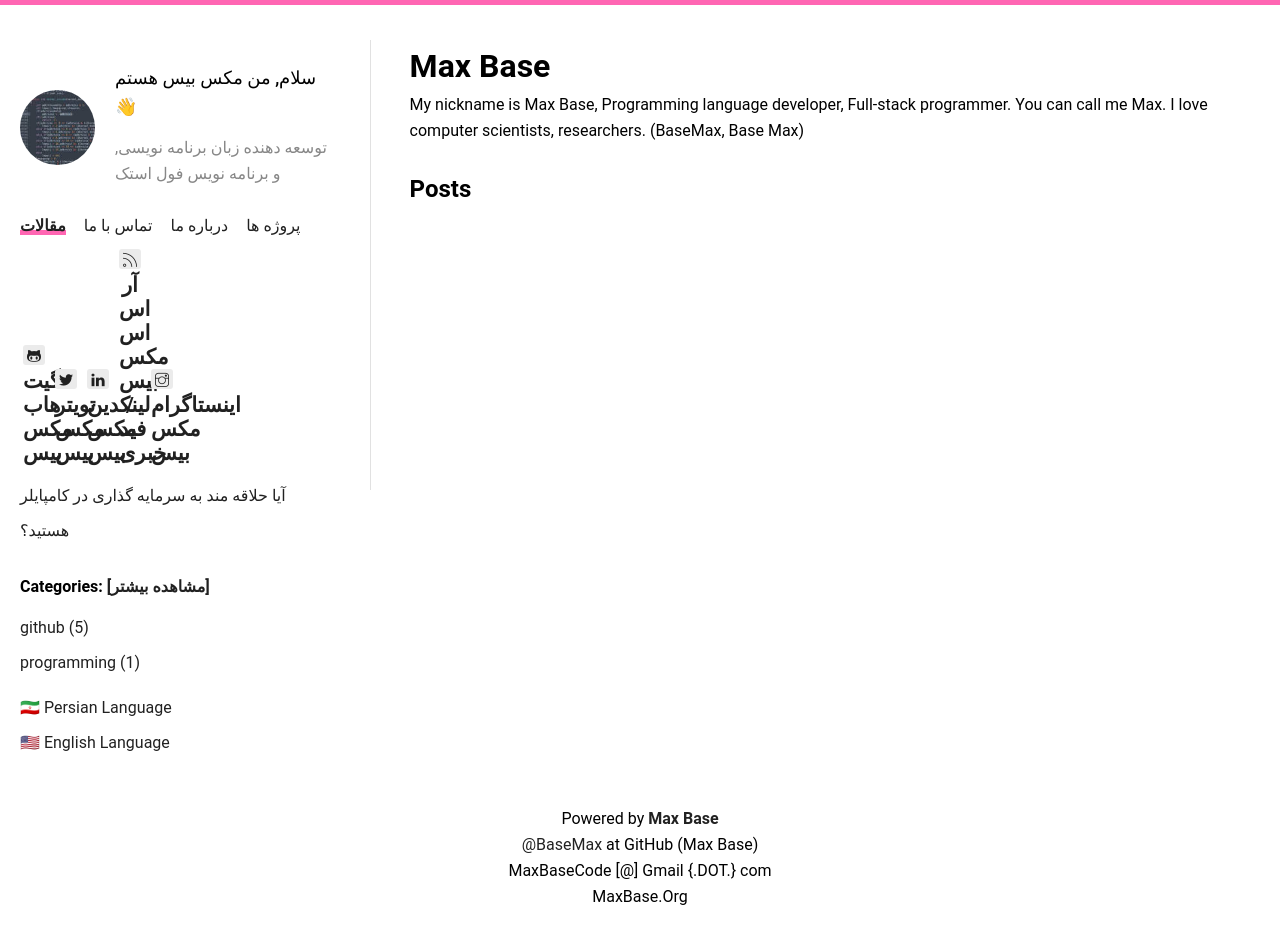
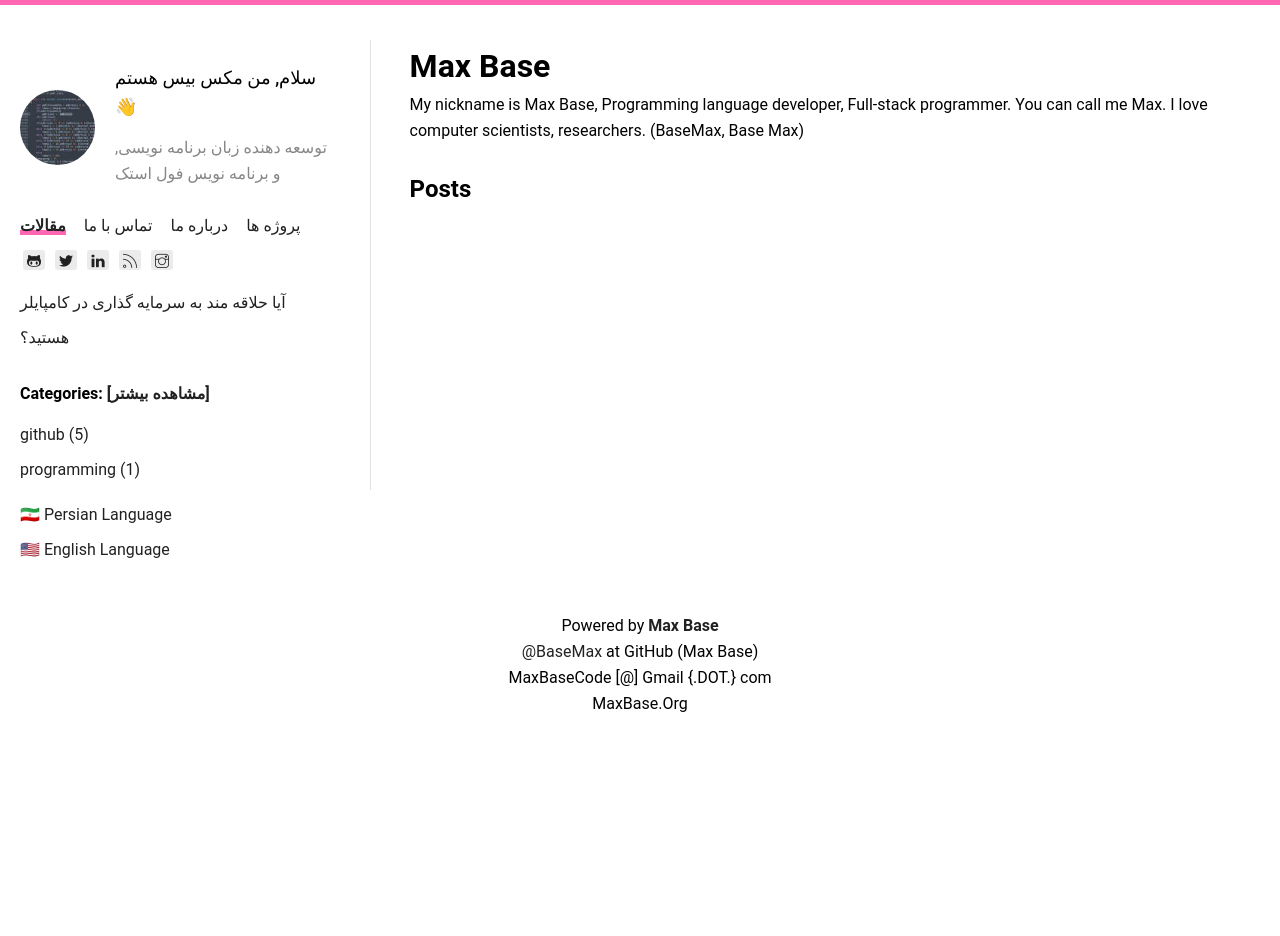
Before and after one commit to BaseMax/Fa.MaxBase.org, a Jekyll site: the page built from index.html, in a window 1280 px wide. Built offline with Jekyll 4.4.1, drawn with Linux system fonts in a browser that asks for light colours; after the commit the page ends 900 px from its top, so only the background shows below that.

Commit message:
Change p tag to div/social network links

```diff
--- a/_layouts/index.html
+++ b/_layouts/index.html
@@ -22,22 +22,22 @@ layout: default
 
 				<ul class="links">
 					<li class="post-item">
-						<a href="https://www.github.com/BaseMax" target="_blank" rel="noopener noreferrer"><span class="ti-github"></span> <p class="hidden"><h2>گیت هاب مکس بیس</h2></p></a>
+						<a href="https://www.github.com/BaseMax" target="_blank" rel="noopener noreferrer"><span class="ti-github"></span> <div class="hidden"><h2>گیت هاب مکس بیس</h2></div></a>
 					</li>
 					<li class="post-item">
-						<a href="https://twitter.com/MaxProgram" target="_blank" rel="noopener noreferrer"><span class="ti-twitter-alt"></span> <p class="hidden"><h2>تویتر مکس بیس</h2></p></a>
+						<a href="https://twitter.com/MaxProgram" target="_blank" rel="noopener noreferrer"><span class="ti-twitter-alt"></span> <div class="hidden"><h2>تویتر مکس بیس</h2></div></a>
 					</li>
 					<li class="post-item">
-						<a href="https://www.linkedin.com" target="_blank" rel="noopener noreferrer"><span class="ti-linkedin"></span> <p class="hidden"><h2>لینکدین مکس بیس</h2></p></a>
+						<a href="https://www.linkedin.com" target="_blank" rel="noopener noreferrer"><span class="ti-linkedin"></span> <div class="hidden"><h2>لینکدین مکس بیس</h2></div></a>
 					</li>
 					<li class="post-item">
-						<a href="{{ site.url }}/feed.xml" target="_blank" rel="noopener noreferrer"><span class="ti-rss-alt"></span> <p class="hidden"><h2>آر اس اس مکس بیس / فید خبری</h2></p></a>
+						<a href="{{ site.url }}/feed.xml" target="_blank" rel="noopener noreferrer"><span class="ti-rss-alt"></span> <div class="hidden"><h2>آر اس اس مکس بیس / فید خبری</h2></div></a>
 					</li>
 					<!-- <li class="post-item"> -->
-						<!-- <a href="mailto: Max Base Code [@] Gmail {.DOT.} com" target="_blank" rel="noopener noreferrer"><span class="ti-email"></span> <p class="hidden">Max Base Email</p></a> -->
+						<!-- <a href="mailto: Max Base Code [@] Gmail {.DOT.} com" target="_blank" rel="noopener noreferrer"><span class="ti-email"></span> <div class="hidden">Max Base Email</p></a> -->
 					<!-- </li> -->
 					<li class="post-item">
-						<a href="https://www.instagram.com/max.base" target="_blank" rel="noopener noreferrer"><span class="ti-instagram"></span> <p class="hidden"><h2>اینستاگرام مکس بیس</h2></p></a>
+						<a href="https://www.instagram.com/max.base" target="_blank" rel="noopener noreferrer"><span class="ti-instagram"></span> <div class="hidden"><h2>اینستاگرام مکس بیس</h2></div></a>
 					</li>
 				</ul>
 
--- a/assets/css/main.css
+++ b/assets/css/main.css
@@ -100,7 +100,7 @@ a.link-normal:hover {
 	background: transparent;
 	text-decoration: none;
 }
-.hidden, .hidden * {
+.hidden, .hidden h2, .hidden * {
 	display: none;
 	visibility: hidden;
 	opacity: 0;
```
